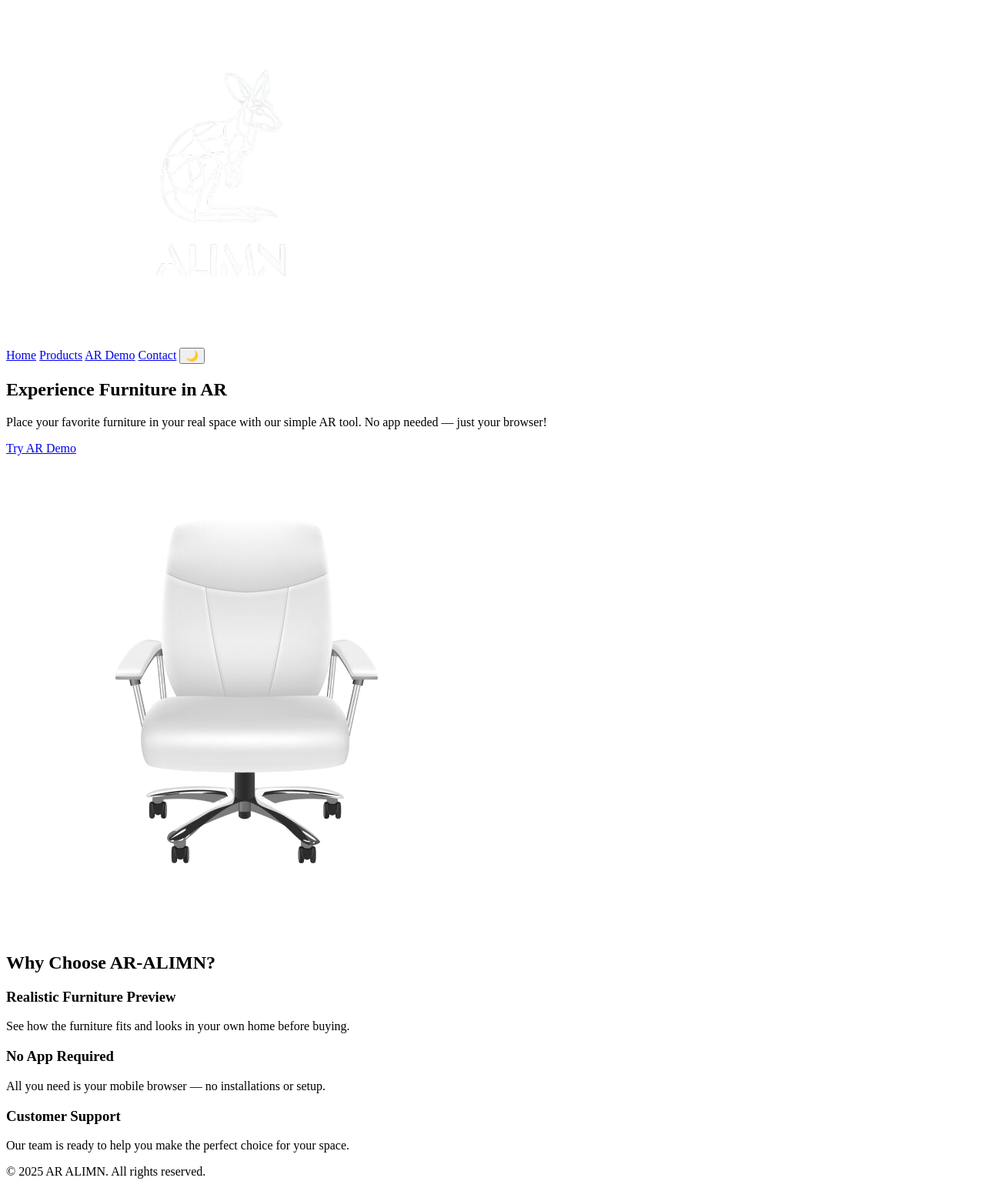
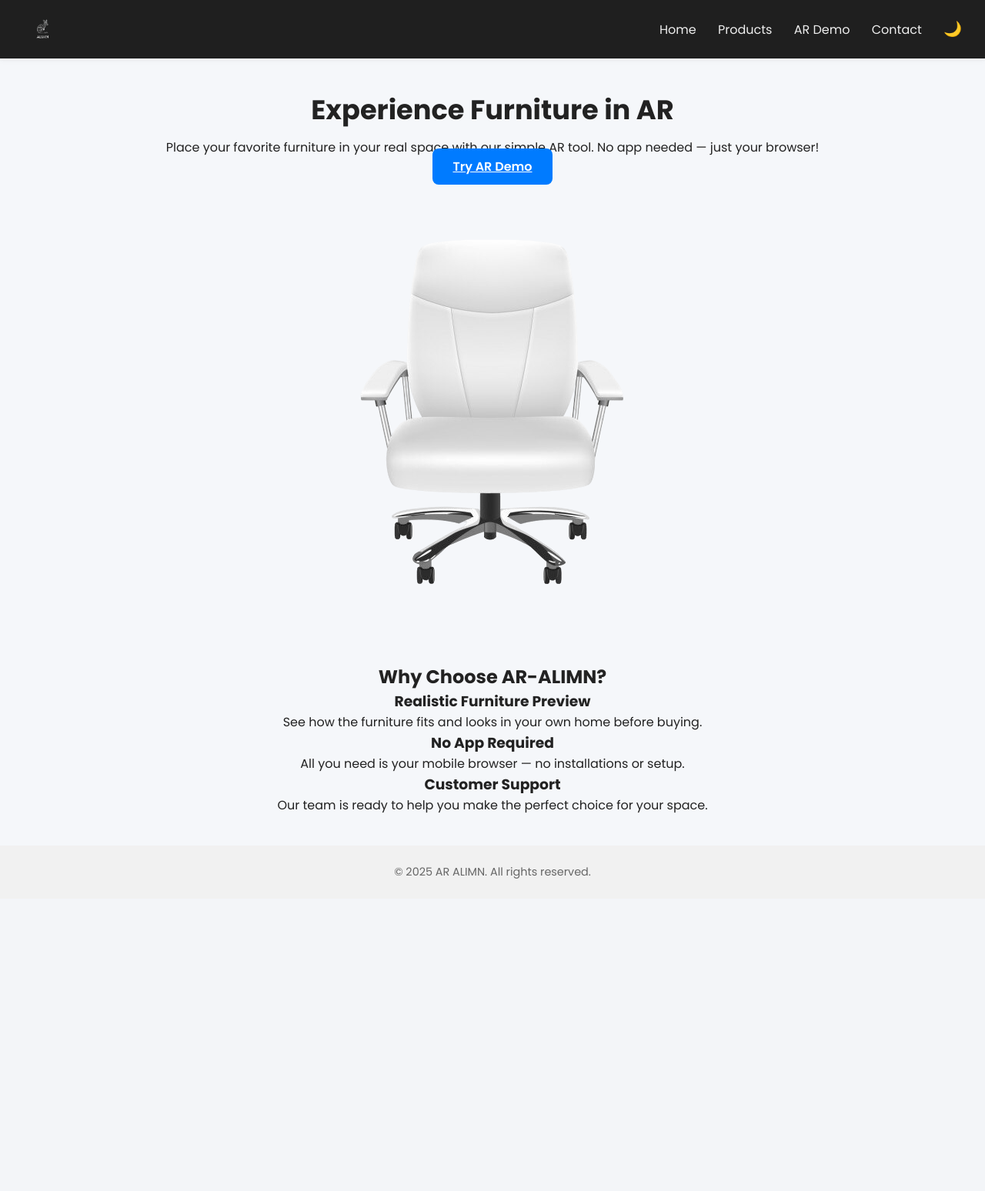
Before and after one commit to naqinizam/ar-alimn-project, a Flask app: page / in a window 1280 px wide. Shown: the whole page at 77% size. After the commit the page ends 1142 px from the top, so only its background shows below. Run offline with Flask 3, Linux system fonts and the light colour scheme.

Commit message:
Updated index.html and UI

```diff
--- a/static/style.css
+++ b/static/style.css
@@ -26,7 +26,7 @@ header {
   justify-content: space-between;
   align-items: center;
   padding: 18px 30px;
-  background-color: #ffffff;
+  background-color: #1f1f1f;
   box-shadow: 0 2px 8px rgba(0, 0, 0, 0.05);
   position: sticky;
   top: 0;
@@ -51,7 +51,7 @@ header {
   margin-left: 24px;
   font-weight: 500;
   text-decoration: none;
-  color: #333;
+  color: #eee;
   transition: color 0.3s;
 }
 
@@ -275,126 +275,3 @@ footer a:hover {
     font-size: 1.8rem;
   }
 }
-/* ==== Home Page Hero Section ==== */
-.hero-section {
-  display: flex;
-  align-items: center;
-  justify-content: space-between;
-  flex-wrap: wrap;
-  gap: 40px;
-  margin-bottom: 50px;
-  padding: 40px 20px;
-  background: linear-gradient(to right, #f5f7fa, #e6eef9);
-  border-radius: 12px;
-  box-shadow: 0 8px 20px rgba(0,0,0,0.05);
-}
-
-.dark .hero-section {
-  background: linear-gradient(to right, #1a1a1a, #2b2b2b);
-}
-
-.hero-text {
-  flex: 1;
-  min-width: 280px;
-  text-align: left;
-}
-
-.hero-text h1 {
-  font-size: 2.8rem;
-  margin-bottom: 15px;
-  font-weight: 700;
-}
-
-.hero-text p {
-  font-size: 1.1rem;
-  color: #555;
-  margin-bottom: 25px;
-}
-
-.dark .hero-text p {
-  color: #ccc;
-}
-
-.hero-image {
-  flex: 1;
-  min-width: 260px;
-  text-align: center;
-}
-
-.hero-image img {
-  width: 100%;
-  max-width: 350px;
-  border-radius: 12px;
-  box-shadow: 0 6px 16px rgba(0,0,0,0.08);
-}
-
-/* ==== Why Choose Us Section ==== */
-.features-section {
-  padding: 30px 20px;
-  margin-bottom: 60px;
-  background-color: #ffffff;
-  border-radius: 12px;
-  box-shadow: 0 4px 12px rgba(0,0,0,0.06);
-}
-
-.dark .features-section {
-  background-color: #1e1e1e;
-}
-
-.features-section h2 {
-  text-align: center;
-  font-size: 2rem;
-  margin-bottom: 30px;
-}
-
-.features-grid {
-  display: flex;
-  flex-wrap: wrap;
-  gap: 30px;
-  justify-content: center;
-}
-
-.feature-card {
-  flex: 1;
-  min-width: 220px;
-  max-width: 300px;
-  background: #f9f9f9;
-  border-radius: 10px;
-  padding: 24px;
-  text-align: center;
-  box-shadow: 0 4px 12px rgba(0,0,0,0.05);
-}
-
-.dark .feature-card {
-  background: #2a2a2a;
-}
-
-.feature-card i {
-  font-size: 2rem;
-  margin-bottom: 10px;
-  color: #007bff;
-}
-
-.feature-card h3 {
-  margin-bottom: 10px;
-  font-size: 1.2rem;
-}
-
-.feature-card p {
-  font-size: 0.95rem;
-  color: #666;
-}
-
-.dark .feature-card p {
-  color: #ccc;
-}
-
-/* ==== Header Logo Visibility Fix ==== */
-.header-left img {
-  height: 48px;
-  filter: brightness(0) invert(1); /* makes white logo visible in light mode */
-}
-
-.dark .header-left img {
-  filter: brightness(1) invert(0); /* default in dark mode */
-}
--- a/templates/index.html
+++ b/templates/index.html
@@ -1,3 +1,13 @@
+<!DOCTYPE html>
+<html lang="en">
+<head>
+  <meta charset="UTF-8" />
+  <meta name="viewport" content="width=device-width, initial-scale=1.0" />
+  <title>AR ALIMN | Products</title>
+  <link href="https://fonts.googleapis.com/css2?family=Poppins:wght@400;600;700&display=swap" rel="stylesheet">
+  <link rel="stylesheet" href="{{ url_for('static', filename='style.css') }}">
+</head>
+<body>
 {% include 'partials/header.html' %}
 
 <div class="page-content">
@@ -37,3 +47,6 @@
 </div>
 
 {% include 'partials/footer.html' %}
+  <script src="{{ url_for('static', filename='script.js') }}"></script>
+</body>
+</html>
```
